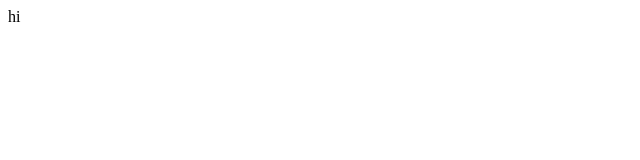
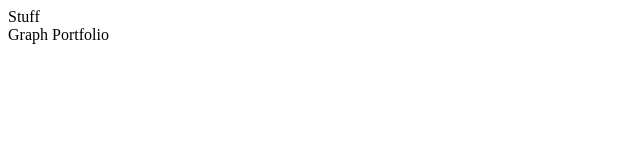
Before and after one commit to jellybro99/graph_portfolio, a React (Vite) app: page / in a window 1280 px wide. Shown: the top 160 px of the page, without its empty margins (0-640 px from the left). Built offline with nearby package versions, Linux system fonts and the light colour scheme.

Commit message:
Basic structure setup

```diff
--- a/src/App.tsx
+++ b/src/App.tsx
@@ -1,6 +1,12 @@
+import Graph from './Graph.tsx'
 
 function App() {
-  return <div>hi</div>;
+  return (
+    <div>
+      Stuff
+      <Graph />
+    </div>
+  )
 }
 
 export default App
--- /dev/null
+++ b/src/Graph.tsx
@@ -0,0 +1,9 @@
+//import ForceGraph2d from "react-force-graph-2d"
+import { data } from './assets/projects.tsx';
+import ProjectCard from './ProjectCard.tsx';
+
+export default function Graph() {
+  return (
+    <ProjectCard {...data[0]} />
+  )
+}
--- /dev/null
+++ b/src/ProjectCard.tsx
@@ -0,0 +1,10 @@
+import type { project } from './assets/projects.tsx';
+
+export default function ProjectCard(props: project) {
+
+  return (
+    <div>
+      {props.name}
+    </div>
+  )
+}
--- /dev/null
+++ b/src/assets/projects.tsx
@@ -0,0 +1,18 @@
+export const data: Array<project> =
+  [
+    {
+      name: "Graph Portfolio",
+      link: "",
+      github: "https://github.com/jellybro99/graph_portfolio",
+      description: "",
+      images: []
+    }
+  ]
+
+export interface project {
+  name: string,
+  link: string,
+  github: string,
+  description: string,
+  images: Array<string>
+}
```
